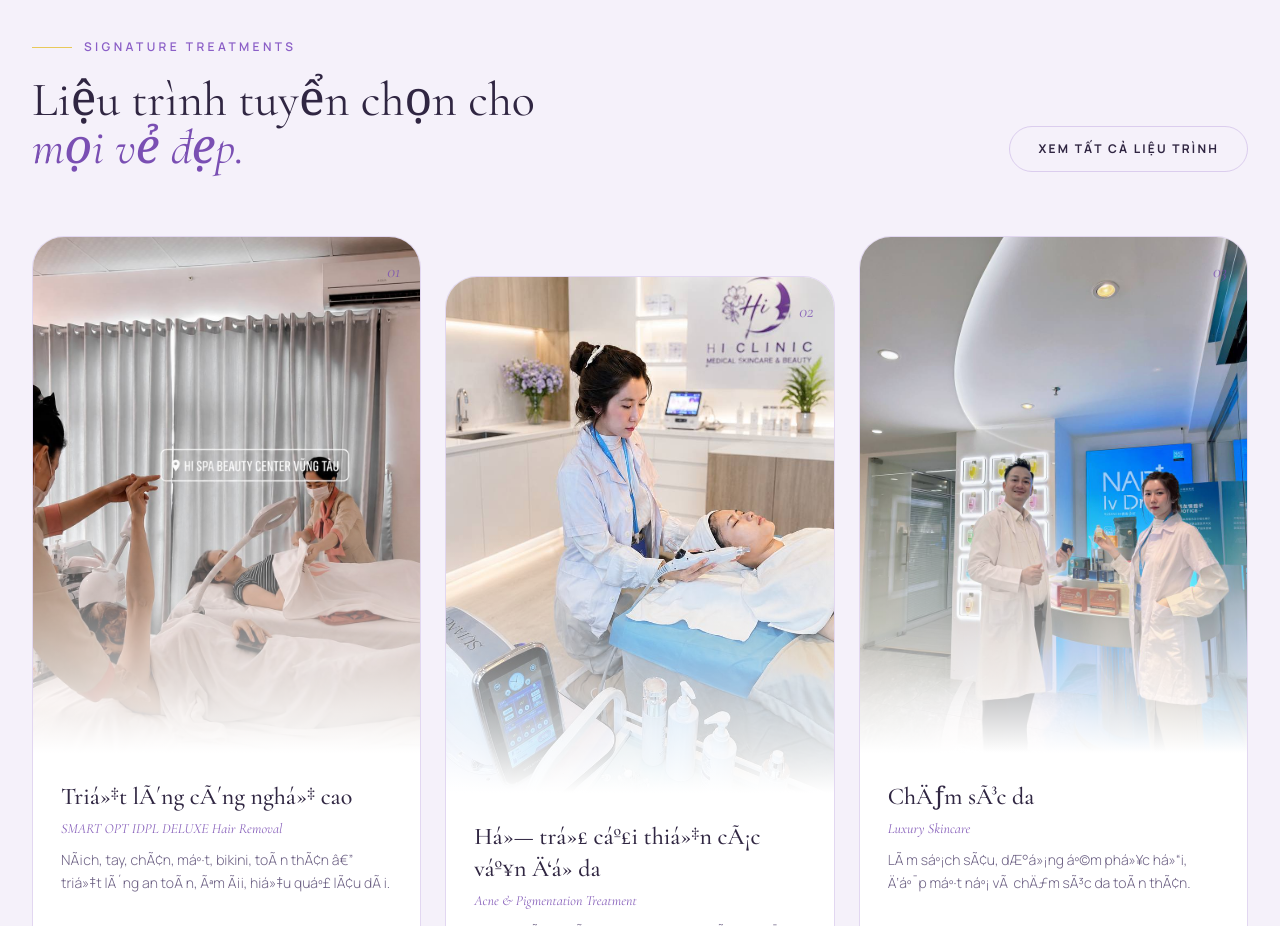
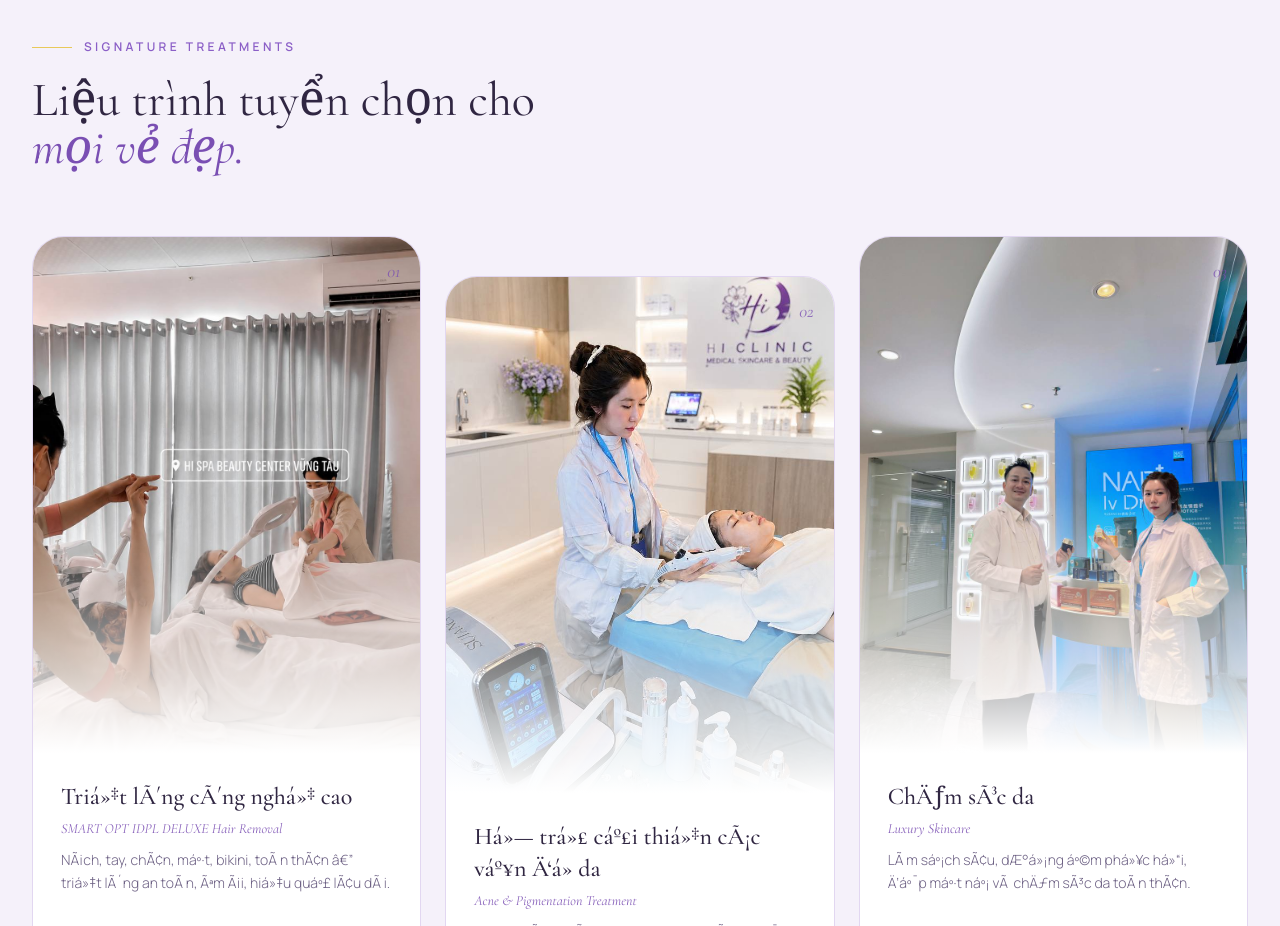
Before and after one commit to dungvt1234/hi-medical-news-website, a Next.js app: page / in a window 1280 px wide. Shown: the part 1560-2486 px from the top of the page. Built offline with nearby package versions, Linux system fonts and the light colour scheme.

Commit message:
ui: remove xem-tat-ca-lieu-trinh button from homepage

```diff
--- a/components/Treatments.tsx
+++ b/components/Treatments.tsx
@@ -51,12 +51,6 @@ export default function Treatments() {
               <span className="italic text-rose-deep">mọi vẻ đẹp.</span>
             </Reveal>
           </div>
-          <a
-            href="#contact"
-            className="reveal inline-flex shrink-0 items-center gap-2 rounded-full border border-luxury px-7 py-3.5 text-xs font-bold uppercase tracking-[0.18em] text-ink transition-all duration-500 hover:border-rose/60 hover:text-rose-deep"
-          >
-            Xem tất cả liệu trình
-          </a>
         </div>
 
         {/* Grid 6 cards dịch vụ — combo ưu đãi nổi bật */}
```
